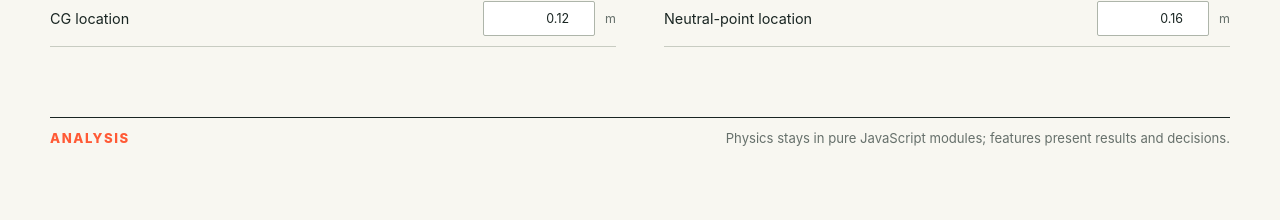
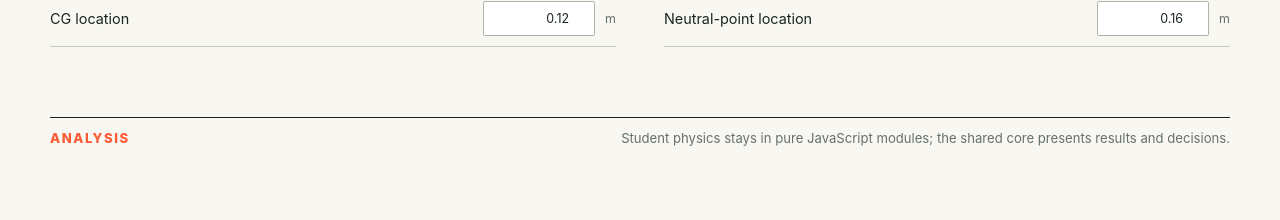
Before and after one commit to Chula-Aero-Engineering/intro-aero-digital-twin, a React (Vite) app: page / in a window 1280 px wide. Shown: the part 1373-1593 px from the top of the page. Built offline with nearby package versions, Linux system fonts and the light colour scheme.

Commit message:
Clarify core ownership in dashboard copy

```diff
--- a/src/core/App.jsx
+++ b/src/core/App.jsx
@@ -37,7 +37,7 @@ export default function App() {
         <AircraftOverview aircraft={aircraft} />
         <div className="section-rule"><span>INPUTS</span><p>One shared aircraft state feeds every registered analysis feature.</p></div>
         <ParameterPanel aircraft={aircraft} onChange={updateParameter} />
-        <div className="section-rule"><span>ANALYSIS</span><p>Physics stays in pure JavaScript modules; features present results and decisions.</p></div>
+        <div className="section-rule"><span>ANALYSIS</span><p>Student physics stays in pure JavaScript modules; the shared core presents results and decisions.</p></div>
         <section className="analysis-area" aria-labelledby="analysis-title">
           <div className="section-heading">
             <p className="eyebrow">Registered capability</p>
```
